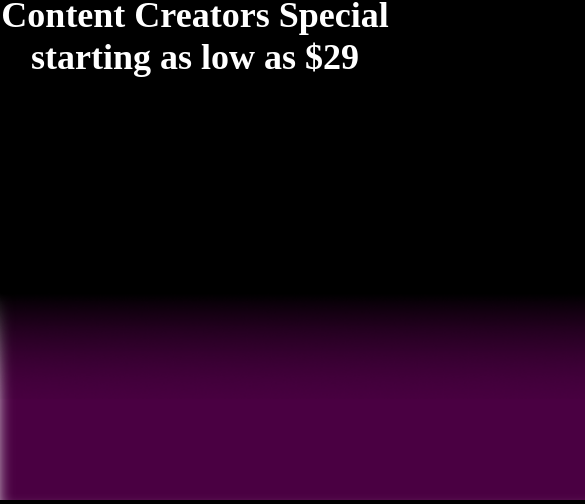
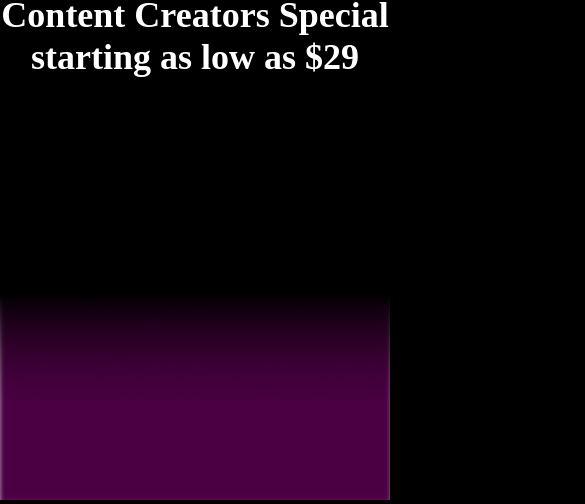
Before and after one commit to JadeNeisen/JadeCreations, a plain HTML site: page index.html in a window 390 px wide. Shown: the part 2963-3467 px from the top of the page, 585 px wide, since content can reach past the window. Drawn offline with nearby package versions, Linux system fonts and the light colour scheme.

Commit message:
Mobile fix

```diff
--- a/Styles/style.css
+++ b/Styles/style.css
@@ -370,4 +370,4 @@ html {
     width: 5%;
   }
 }
-/*# sourceMappingURL=Style.css.map */
+/*# sourceMappingURL=style.css.map */
--- a/index.html
+++ b/index.html
@@ -4,10 +4,10 @@
     <meta charset="utf-8" />
     <meta name="viewport" content="width=device-width, initial-scale=1" />
     <title>On Brand Graphic Design</title>
-    <!-- <script src="https://code.jquery.com/jquery-3.5.1.min.js"
+    <script src="https://code.jquery.com/jquery-3.5.1.min.js"
     integrity="sha256-9/aliU8dGd2tb6OSsuzixeV4y/faTqgFtohetphbbj0="
     crossorigin="anonymous">
-    </script> -->
+    </script>
     <link rel="stylesheet" href="Styles/style.css" type="text/css" />
     <link
     rel="stylesheet"
@@ -116,7 +116,7 @@
       <img src="images/PortfolioPageBackground.png" alt="Portfolio" width="100%" id="PortBackground">
       <a href="#Top"><img src="images/UpArrow.png" alt="UpArrow" id="UpArrow"></a>
     </div>
-    <img src="images/OnBrandMobileFooter.png" alt="Footer" class="footer">
+    <img src="images/OnBrandMobileFooter.png" alt="Footer" class="footer" width="100%">
     <script src="https://cdnjs.cloudflare.com/ajax/libs/lightbox2/2.11.3/js/lightbox.min.js"></script>
   </body>
 </html>
```
Also changed, not shown: 1 other file.
